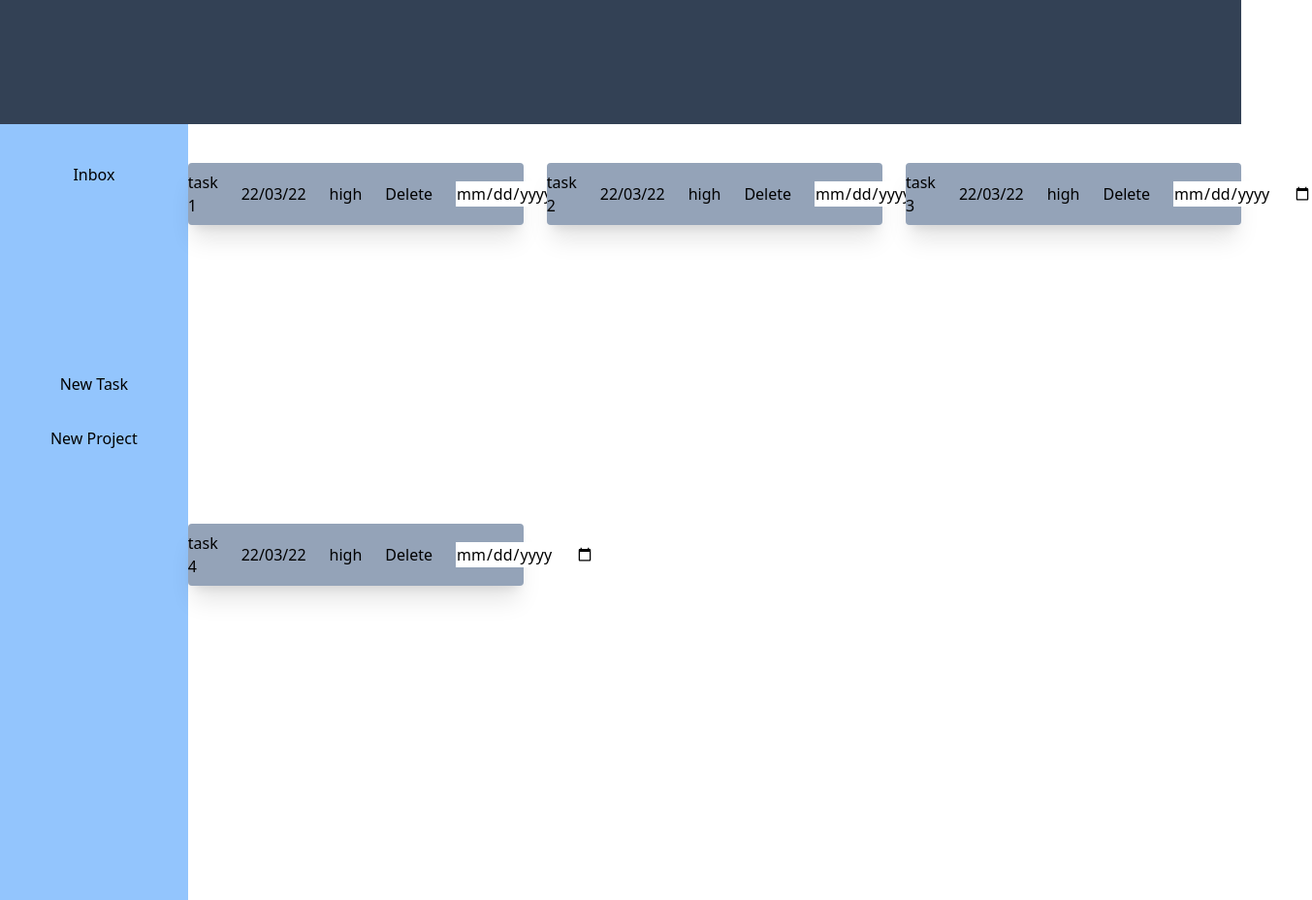
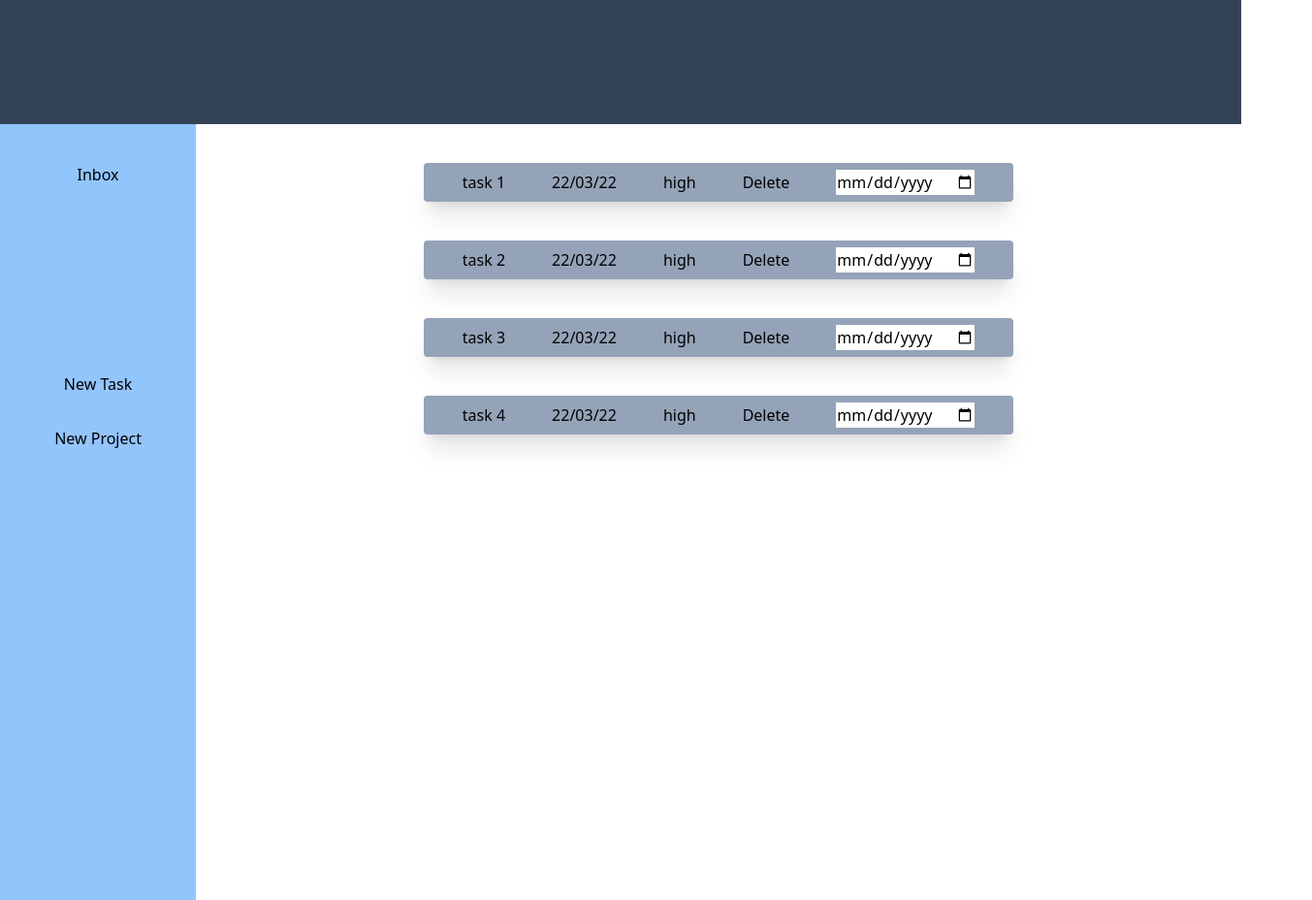
Before and after one commit to bdaneels/odin-todo, a website built with webpack: page dist/index.html in a window 1280 px wide. Shown: the whole page at 97% size, 1353 px wide, since content can reach past the window. Built offline with Linux system fonts and the light colour scheme.

Commit message:
style tasks

```diff
--- a/src/style.css
+++ b/src/style.css
@@ -29,6 +29,11 @@ body{
     @apply flex flex-col items-center justify-start bg-blue-300 min-h-screen w-60 space-y-8 pt-10
 }
 
+#forminput, #projectforminput {
+    @apply placeholder:items-center
+}
+
+
 #newtask{
     @apply mt-40
 }
@@ -42,11 +47,11 @@ body{
 }
 
 .content{
-    @apply grid grid-cols-3 gap-6 auto-rows-auto py-10 justify-start
+    @apply flex flex-col space-y-10 py-10 justify-start w-full
 }
 
 #taskcontainer{
-    @apply flex justify-evenly items-center bg-slate-400 rounded shadow-xl space-x-6 max-h-16
+    @apply flex justify-evenly items-center bg-slate-400 rounded shadow-xl space-x-12 h-10 mx-auto px-10
 }
 
 /*
```
Also changed, not shown: dist/main.bundle.js.
